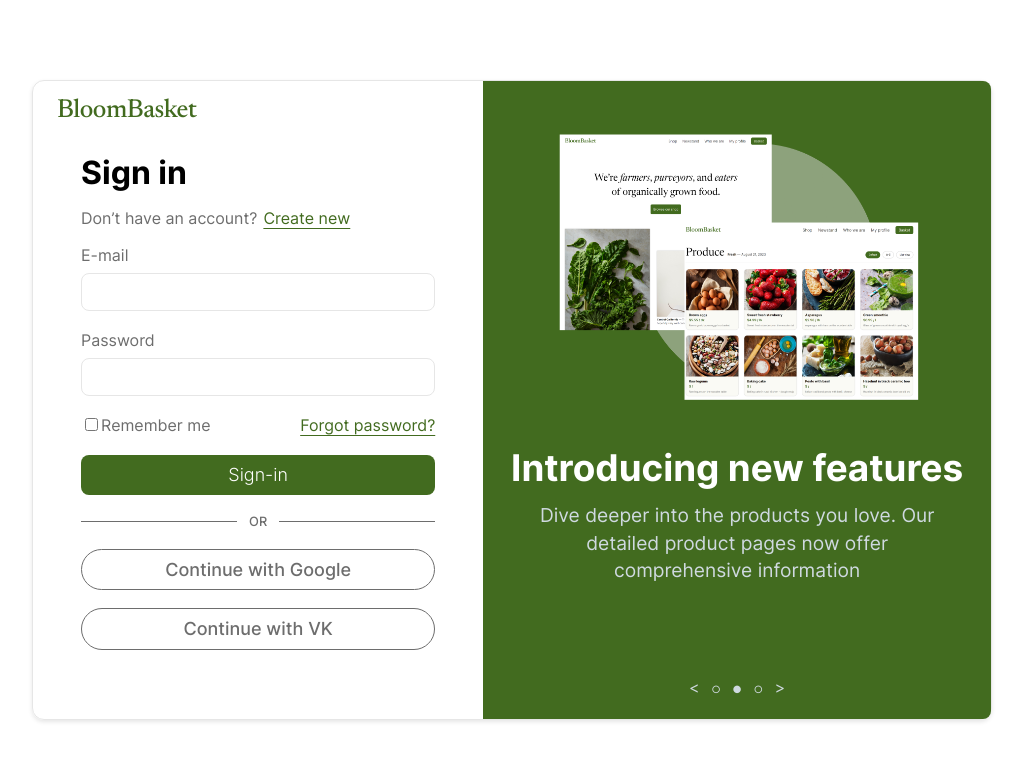
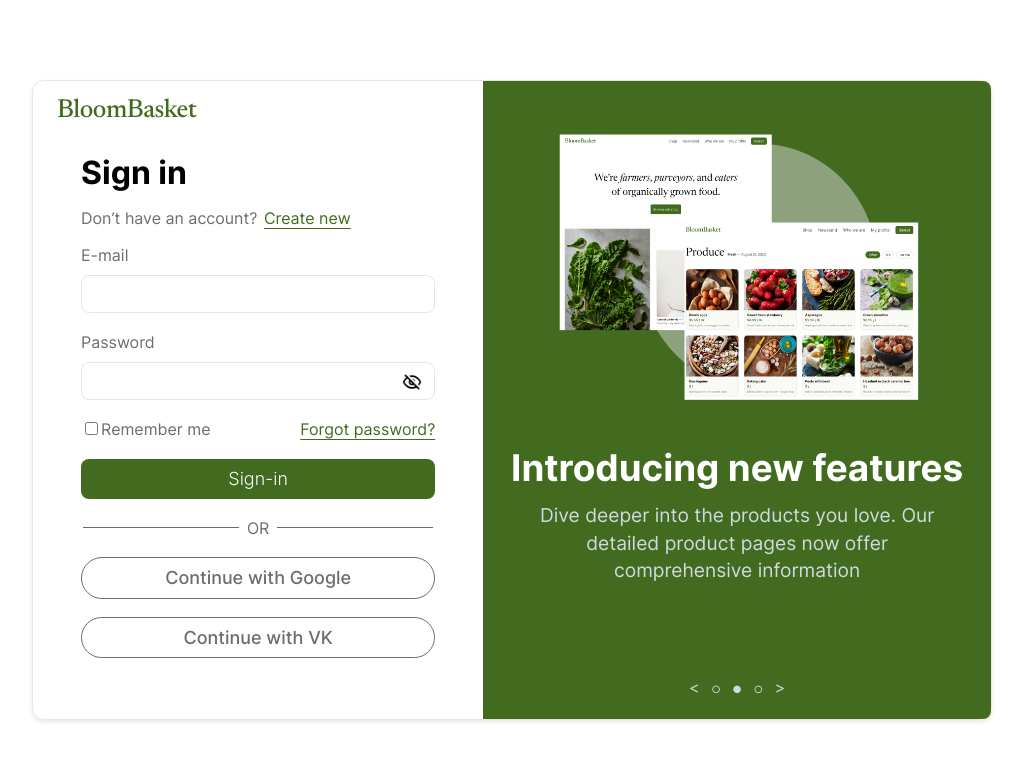
Before and after one commit to Cindarion/grocery-store, a React (Create React App) app: page /login in a window 1280 px wide. Shown: the top 760 px of the page, without its empty margins (128-1151 px from the left). Built offline with nearby package versions, Linux system fonts and the light colour scheme; the HTML template or start-up script is replaced by a standard one.

Commit message:
additional styling and HTML structure optimization for Login page

```diff
--- a/src/components/UI/searchBar/SearchBar.jsx
+++ b/src/components/UI/searchBar/SearchBar.jsx
@@ -12,12 +12,13 @@ const SearchBar = ( {onSearch} ) => {
     if (onSearch) {
       onSearch(debouncedSearchTerm)
     }
-  }, [debouncedSearchTerm]);
+  }, [onSearch, debouncedSearchTerm]);
 
   return (
     <div className={classes.productSearchContainer}>
       <div className={classes.searchIconWrapper}>
         <img
+          alt='search-icon'
           className={classes.searchIcon}
           src={require("../../../data/icons/search-dark-gray-icon.png")}
         />
--- a/src/pages/Login/LoginPage.jsx
+++ b/src/pages/Login/LoginPage.jsx
@@ -1,68 +1,78 @@
 import React from 'react'
 import classes from './LoginPage.module.css'
 import { Link } from 'react-router-dom';
+
+// Components
 import ActionButton from '../../components/UI/Buttons/ActionButton/ActionButton'
+
+// Test
 import news_test_img from '../../data/images/news-img.png'
 
 const LoginPage = () => {
   return (
-    <div className={classes.contentContainer}>
-      <main>
+    <div className={classes.mainContainer}>
       <div className={classes.contentWrapper}>
-          <form>
-            <div className={classes.companyTitle}>
+        <div className={classes.formContainer}>
+          <div className={classes.companyLogo}>
             <Link to='/introduction'>
-                <span>BloomBasket</span>
+              BloomBasket
             </Link>
           </div>
           <div className={classes.authContentWrapper}>
             <div className={classes.formTitle}>
               <h1>Sign in</h1>
-                <span>
-                  Don’t have an account?
-                  <a href="#">Create new</a>
-                </span>
+              <span>Don’t have an account? <a href="#">Create new</a> </span>
             </div>
+            <form>
               <div className={classes.inputsWrapper}>
                 <div>
-                  <div>E-mail</div>
-                  <input type="text" />
+                  <label for="userEmail">E-mail</label>
+                  <input type="text" id="userEmail" />
                 </div>
-                <div>
-                  <div>Password</div>
-                  <input type="text" />
+                <div className={classes.passwordInputContainer}>
+                  <label for="userPassword">Password</label>
+                  <input type="password" id="userPassword">
+                  </input>
+                  <div className={classes.hidePasswordWrapper}>
+                    <img
+                      alt='hide-password'
+                      className={classes.hidePasswordIcon}
+                      src={require("../../data/icons/hide-password-true.png")}
+                    />
+                  </div>
                 </div>
               </div>
               <div className={classes.authOptionsWrapper}>
-                <div>
-                  <input type="checkbox" name="" value="true" />
+                <label className={classes.rememberMeOption}>
+                  <input type="checkbox" id="rememberMe" />
                   <span>Remember me</span>
-                </div>
+                </label>
                 <div>
                   <a href="#">Forgot password?</a>
                 </div>
               </div>
               <div>
-                <ActionButton children={"Sign-in"}/>
+                <ActionButton
+                  children={"Sign-in"}
+                />
               </div>
-              <div className={classes.breakLineWrapper}>
-                <hr />
-                <span>OR</span>
-                <hr />
-              </div>
+            </form>
+            <p className={classes.orDivider}>OR</p>
             <div className={classes.otherAuthMethods}>
               <ActionButton children={"Continue with Google"} />
               <ActionButton children={"Continue with VK"} />
             </div>
           </div>
-          </form>
+        </div>
         <div className={classes.previewContentContainer}>
           <div className={classes.previewImgWrapper}>
             <span />
             <img src={news_test_img} alt="news test img" />
           </div>
           <div className={classes.previewTitleWrapper}>
-              <h1>Introducing new features</h1>
+            <h1>
+              Introducing new features
+            </h1>
             <span>
               Dive deeper into the products you love.
               Our detailed product pages now offer comprehensive information
@@ -77,9 +87,8 @@ const LoginPage = () => {
           </div>
         </div>
       </div>
-      </main>
     </div>
-  )
+  );
 };
 
 export default LoginPage
--- a/src/pages/Login/LoginPage.module.css
+++ b/src/pages/Login/LoginPage.module.css
@@ -1,9 +1,4 @@
-.contentContainer {
-    height: 100%;
-    width: 100%;
-}
-
-.contentContainer main {
+.mainContainer {
     display: flex;
     height: 100%;
     width: 100%;
@@ -20,20 +15,28 @@
     box-shadow: 0 2px 4px 0 rgba(0,0,0,.1);
 }
 
-.contentWrapper form {
+.formContainer {
     display: flex;
     flex-direction: column;
     width: 47%;
     padding: 12px 24px;
 }
 
-.companyTitle a {
+.companyLogo {
+    display: flex;
     font-family: Newsreader, sans-serif;
     font-weight: 500;
     letter-spacing: -0.5px;
+    font-size: 26px;
+}
+
+.companyLogo a {
+    color: var(--main-text-color-green, #426B1F);
     text-decoration: none;
-    font-size: 26px;
-    color: var(--main-text-color-green, #426B1F);
+}
+
+.companyLogo a:hover {
+    text-decoration: a;
 }
 
 .authContentWrapper {
@@ -64,10 +67,7 @@
 .formTitle {
     display: flex;
     flex-direction: column;
-}
-
-.formTitle a {
-    margin-left: 6px;
+    margin-bottom: 14px;
 }
 
 .formTitle h1 {
@@ -75,18 +75,8 @@
     margin: 0 0 12px 0;
 }
 
-.formTitle span {
-    margin-bottom: 14px;
-    color: var(--third-color, #6D6D6D);
-}
-
-.formTitle span b {
-    font-size: 30px;
-}
-
-.inputsWrapper div {
-    margin-bottom: 6px;
-    transition: 0.15s;
+.formTitle a {
+    margin-left: 2px;
 }
 
 .inputsWrapper > div {
@@ -94,15 +84,18 @@
 }
 
 .inputsWrapper input {
+    font-size: 1rem;
     width: 100%;
     height: 2.4rem;
     border: var(--main-input-border);
     border-radius: 8px;
-    padding: 12px;
+    padding: 0.5rem 0.75rem;
+    margin-top: 8px;
+    transition: 0.15s;
 }
 
 .inputsWrapper input:focus {
-    border-color: #426B1F;
+    border-color: var(--main-text-color-green, #426B1F);
     transition: 0.15s;
 }
 
@@ -115,6 +108,22 @@
     margin-bottom: 18px;
 }
 
+.passwordInputContainer {
+    position: relative;
+}
+
+.hidePasswordWrapper {
+    position: absolute;
+    right: 0.8rem;
+    top: 59%;
+}
+
+.hidePasswordIcon {
+    width: 20px;
+    height: 20px;
+    cursor: pointer;
+}
+
 .authOptionsWrapper {
     display: flex;
     flex-direction: row;
@@ -122,36 +131,47 @@
     margin-bottom: 18px;
 }
 
-.breakLineWrapper {
+.rememberMeOption {
+    cursor: pointer;
+    user-select: none;
+}
+
+.rememberMeOption > input {
+    cursor: pointer;
+}
+
+.orDivider {
     display: flex;
-    justify-content: center;
     align-items: center;
     flex-direction: row;
-    margin-bottom: 18px;
+    margin: 0 2px 18px 2px;
 }
 
-.breakLineWrapper hr {
+.orDivider::before {
+    margin-right: 0.5rem;
+}
+
+.orDivider::after {
+    margin-left: 0.5rem;
+}
+
+.orDivider::before, .orDivider::after {
+    content: "";
+    display: inline-block;
     width: 50%;
-    border: 0;
     height: 1px;
     background: var(--third-color, #6D6D6D);
-    margin: 0;
-}
-
-.breakLineWrapper span {
-    margin: 0 12px;
-    font-weight: 500;
-    font-size: 0.8rem;
 }
 
 .otherAuthMethods button {
+    width: 100%;
     font-weight: 500;
+    color: var(--third-color, #6D6D6D);
+    border: 1px solid var(--third-color, #6D6D6D);
     background-color: transparent;
-    color: var(--third-color, #6D6D6D);
     border-radius: 24px;
-    border: 1px solid var(--third-color, #6D6D6D);
+    margin-bottom: 18px;
 }
-
 
 .previewContentContainer {
     display: flex;
@@ -209,6 +229,7 @@
 .newsPaginationWrapper {
     align-self: center;
     color: var(--main-text-color-white-darker, #CFD9E0);
+    user-select: none;
 }
 
 .newsPaginationWrapper > span {
```
Also changed, not shown: src/data/icons/hide-password-true.png (added). Lines whose indentation alone changed are shown as unchanged.
